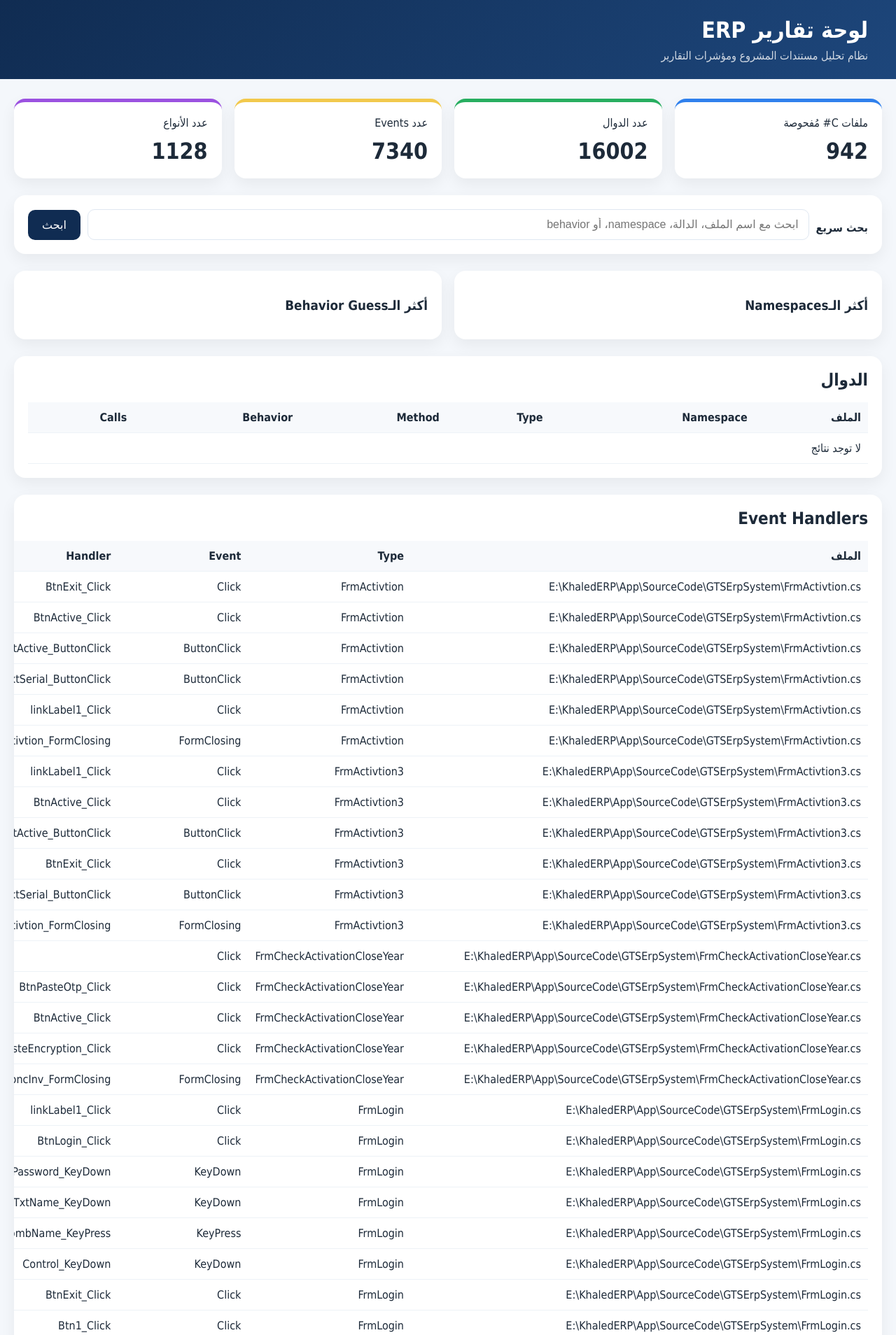
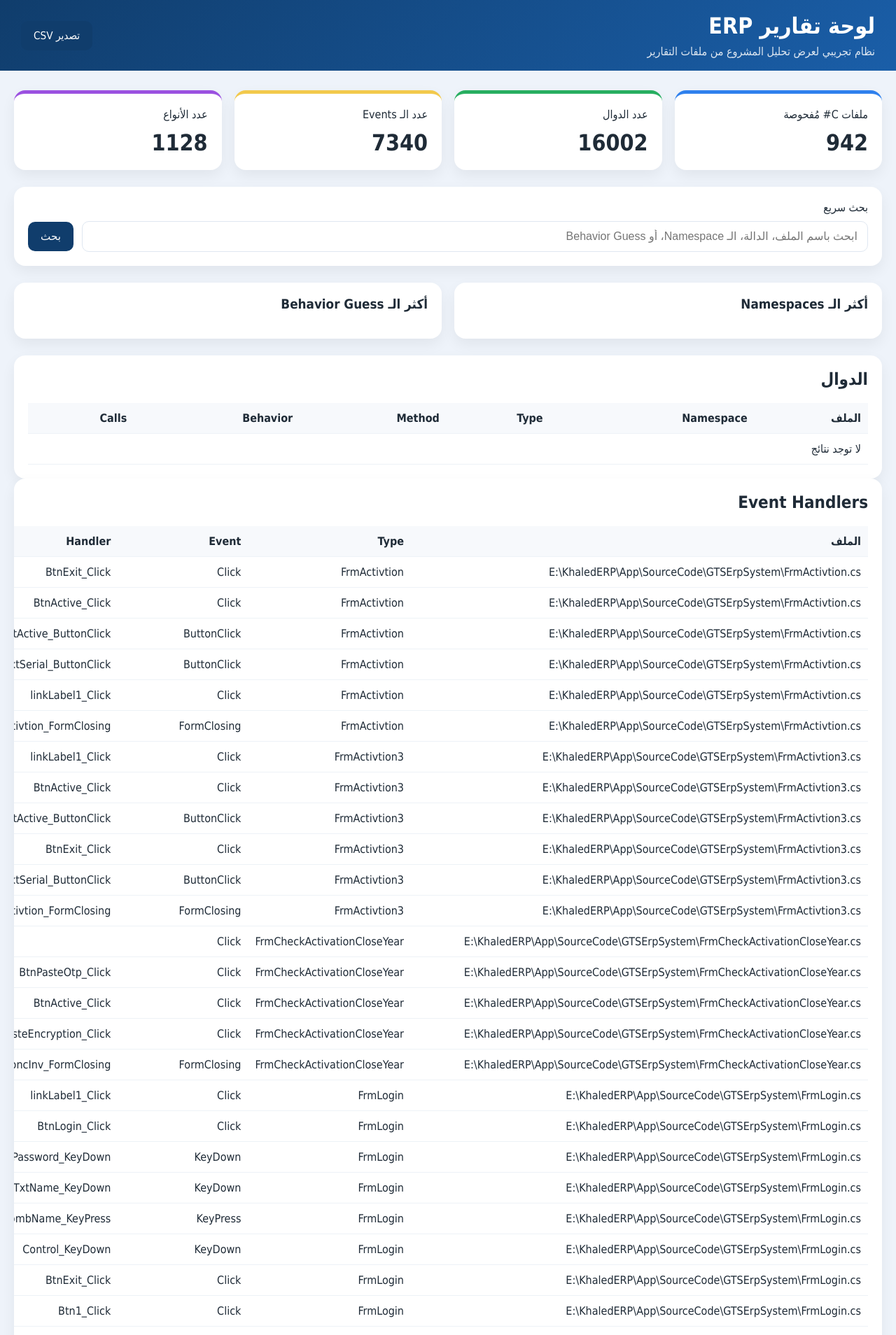
Before and after one commit to a4032262287gmailcom/alsaqr-lanzimat-almuhasabat-10-10-2026, a Flask app: page / in a window 1280 px wide. Shown: the top 1908 px of the page at 70% size. Run offline with Flask 3, Linux system fonts and the light colour scheme.

Commit message:
Build a real ERP reports dashboard in the report-system-prod branch based on the generated analysis files.

```diff
--- a/report-system/app.py
+++ b/report-system/app.py
@@ -1,24 +1,55 @@
-from flask import Flask, render_template, request
+from flask import Flask, render_template, request, send_file
 from pathlib import Path
+from collections import Counter
 import csv
-from collections import Counter
+import io
+import re
 
 app = Flask(__name__)
-REPO_ROOT = Path(__file__).resolve().parents[1]
+
+ROOT_DIR = Path(__file__).resolve().parents[1]
 
 
-def load_function_inventory():
-    inventory_files = sorted(REPO_ROOT.glob('ERP_FunctionInventory_*.csv'))
-    if not inventory_files:
+def find_report_files(pattern: str):
+    matches = sorted(ROOT_DIR.glob(pattern))
+    return matches[0] if matches else None
+
+
+def load_summary():
+    details_file = find_report_files('ERP_FunctionDetails_*.txt')
+    if not details_file:
+        return {}
+
+    text = details_file.read_text(encoding='utf-8-sig')
+    summary = {}
+    patterns = {
+        'files_scanned': r'C# files scanned:\s*(\d+)',
+        'type_declarations': r'Type declarations found:\s*(\d+)',
+        'method_declarations': r'Method declarations found:\s*(\d+)',
+        'event_hookups': r'Event hookup lines found:\s*(\d+)',
+    }
+    for key, pattern in patterns.items():
+        match = re.search(pattern, text, re.IGNORECASE)
+        if match:
+            summary[key] = int(match.group(1))
+    return summary
+
+
+def load_functions():
+    file_path = find_report_files('ERP_FunctionInventory_*.csv')
+    if file_path is None:
         return []
-    path = inventory_files[0]
-    with path.open('r', encoding='utf-8-sig', newline='') as fh:
-        reader = csv.DictReader(fh)
-        rows = []
-        for row in reader:
-            if not row:
+
+    rows = []
+    with file_path.open('r', encoding='utf-8-sig', newline='') as handle:
+        reader = csv.DictReader(handle)
+        for idx, row in enumerate(reader, start=1):
+            if row is None:
                 continue
-            rows.append({
+            if not any((value or '').strip() for value in row.values()):
+                continue
+            clean = {
+                'id': idx,
                 'file': (row.get('File') or '').strip(),
                 'namespace': (row.get('Namespace') or '').strip(),
                 'type': (row.get('Type') or '').strip(),
@@ -30,22 +61,26 @@ def load_function_inventory():
                 'behavior_guess': (row.get('BehaviorGuess') or '').strip(),
                 'calls_found': (row.get('CallsFound') or '').strip(),
                 'code_preview': (row.get('CodePreview') or '').strip(),
-            })
+            }
+            rows.append(clean)
     return rows
 
 
-def load_event_handlers():
-    event_files = sorted(REPO_ROOT.glob('ERP_EventHandlers_*.csv'))
-    if not event_files:
+def load_events():
+    file_path = find_report_files('ERP_EventHandlers_*.csv')
+    if file_path is None:
         return []
-    path = event_files[0]
-    with path.open('r', encoding='utf-8-sig', newline='') as fh:
-        reader = csv.DictReader(fh)
-        rows = []
-        for row in reader:
-            if not row:
+
+    rows = []
+    with file_path.open('r', encoding='utf-8-sig', newline='') as handle:
+        reader = csv.DictReader(handle)
+        for idx, row in enumerate(reader, start=1):
+            if row is None:
                 continue
-            rows.append({
+            if not any((value or '').strip() for value in row.values()):
+                continue
+            clean = {
+                'id': idx,
                 'file': (row.get('File') or '').strip(),
                 'type': (row.get('Type') or '').strip(),
                 'line': (row.get('Line') or '').strip(),
@@ -53,78 +88,110 @@ def load_event_handlers():
                 'event': (row.get('Event') or '').strip(),
                 'handler': (row.get('Handler') or '').strip(),
                 'source_line': (row.get('SourceLine') or '').strip(),
-            })
+            }
+            rows.append(clean)
     return rows
-
-
-def load_function_details_summary():
-    detail_files = sorted(REPO_ROOT.glob('ERP_FunctionDetails_*.txt'))
-    if not detail_files:
-        return {}
-    text = detail_files[0].read_text(encoding='utf-8-sig')
-    summary = {}
-    for key, pattern in {
-        'files_scanned': r'C# files scanned:\s*(\d+)',
-        'type_declarations': r'Type declarations found:\s*(\d+)',
-        'method_declarations': r'Method declarations found:\s*(\d+)',
-        'event_hookups': r'Event hookup lines found:\s*(\d+)',
-    }.items():
-        m = __import__('re').search(pattern, text)
-        if m:
-            summary[key] = int(m.group(1))
-    return summary
 
 
 def filter_rows(rows, query):
     q = (query or '').strip().lower()
     if not q:
         return rows
-    return [
-        row for row in rows
-        if q in str(row.get('file', '')).lower()
-        or q in str(row.get('namespace', '')).lower()
-        or q in str(row.get('type', '')).lower()
-        or q in str(row.get('method', '')).lower()
-        or q in str(row.get('behavior_guess', '')).lower()
-        or q in str(row.get('calls_found', '')).lower()
-        or q in str(row.get('event', '')).lower()
-        or q in str(row.get('handler', '')).lower()
-    ]
+    filtered = []
+    for row in rows:
+        haystack = ' '.join(
+            str(row.get(key, '') or '')
+            for key in row.keys()
+        ).lower()
+        if q in haystack:
+            filtered.append(row)
+    return filtered
 
 
 @app.route('/')
 def index():
-    methods = load_function_inventory()
-    events = load_event_handlers()
-    summary = load_function_details_summary()
+    functions = load_functions()
+    events = load_events()
+    summary = load_summary()
+
     q = request.args.get('q', '').strip()
-    filtered_methods = filter_rows(methods, q)
-    filtered_events = filter_rows(events, q)
+    functions = filter_rows(functions, q)
+    events = filter_rows(events, q)
 
-    namespaces = Counter(row['namespace'] for row in methods if row.get('namespace'))
-    behaviors = Counter(row['behavior_guess'] for row in methods if row.get('behavior_guess'))
+    namespaces = Counter(row.get('namespace', '') for row in functions if row.get('namespace'))
+    behaviors = Counter(row.get('behavior_guess', '') for row in functions if row.get('behavior_guess'))
 
-    overall = {
+    payload = {
         'files_scanned': summary.get('files_scanned', 0),
         'type_declarations': summary.get('type_declarations', 0),
         'method_declarations': summary.get('method_declarations', 0),
         'event_hookups': summary.get('event_hookups', 0),
-        'functions_count': len(methods),
-        'events_count': len(events),
-        'filtered_functions': len(filtered_methods),
-        'filtered_events': len(filtered_events),
+        'functions_count': len(load_functions()),
+        'events_count': len(load_events()),
+        'filtered_functions': len(functions),
+        'filtered_events': len(events),
     }
 
     return render_template(
         'index.html',
-        summary=overall,
-        methods=filtered_methods[:200],
-        events=filtered_events[:200],
-        top_namespaces=namespaces.most_common(10),
-        top_behaviors=behaviors.most_common(10),
+        summary=payload,
+        functions=functions[:200],
+        events=events[:200],
+        top_namespaces=namespaces.most_common(8),
+        top_behaviors=behaviors.most_common(8),
         query=q,
     )
 
 
+@app.route('/function/<int:id>')
+def function_detail(id):
+    function = next((row for row in load_functions() if row.get('id') == id), None)
+    if function is None:
+        return 'غير موجود', 404
+    return render_template('detail.html', function=function)
+
+
+@app.route('/export/functions')
+def export_functions():
+    q = request.args.get('q', '').strip()
+    rows = filter_rows(load_functions(), q)
+
+    output = io.StringIO()
+    writer = csv.writer(output)
+    writer.writerow([
+        'id', 'file', 'namespace', 'type', 'method', 'access', 'return_type',
+        'parameters', 'line', 'behavior_guess', 'calls_found', 'code_preview'
+    ])
+    for row in rows:
+        writer.writerow([
+            row.get('id', ''),
+            row.get('file', ''),
+            row.get('namespace', ''),
+            row.get('type', ''),
+            row.get('method', ''),
+            row.get('access', ''),
+            row.get('return_type', ''),
+            row.get('parameters', ''),
+            row.get('line', ''),
+            row.get('behavior_guess', ''),
+            row.get('calls_found', ''),
+            row.get('code_preview', ''),
+        ])
+
+    binary = output.getvalue().encode('utf-8-sig')
+    buffer = io.BytesIO(binary)
+    return send_file(
+        buffer,
+        mimetype='text/csv',
+        as_attachment=True,
+        download_name='functions_export.csv'
+    )
+
+
+@app.route('/health')
+def health_check():
+    return {'status': 'ok', 'repo_root': str(ROOT_DIR)}, 200
+
+
 if __name__ == '__main__':
     app.run(host='0.0.0.0', port=5000, debug=True)
--- a/report-system/static/style.css
+++ b/report-system/static/style.css
@@ -1,14 +1,23 @@
 body {
     margin: 0;
     font-family: 'Tahoma', sans-serif;
-    background: #f4f7fb;
-    color: #1d2a39;
+    background: #eef3fa;
+    color: #1f2b37;
 }
 
 .topbar {
-    background: linear-gradient(135deg, #102c52, #1d467b);
+    background: linear-gradient(135deg, #103d6c, #1a5ea8);
     color: white;
-    padding: 24px 40px;
+    padding: 18px 30px;
+}
+
+.topbar-inner {
+    max-width: 1400px;
+    margin: 0 auto;
+    display: flex;
+    justify-content: space-between;
+    align-items: center;
+    gap: 20px;
 }
 
 .topbar h1 {
@@ -18,17 +27,18 @@ body {
 
 .topbar p {
     margin: 8px 0 0;
-    opacity: 0.8;
+    opacity: 0.85;
 }
 
 .container {
     max-width: 1400px;
     margin: 28px auto;
-    padding: 0 20px 50px;
+    padding: 0 20px 40px;
 }
 
 .summary-grid,
-.stats-grid {
+.stats-grid,
+.detail-grid {
     display: grid;
     grid-template-columns: repeat(auto-fit, minmax(220px, 1fr));
     gap: 18px;
@@ -38,7 +48,7 @@ body {
 .card {
     background: white;
     border-radius: 16px;
-    box-shadow: 0 8px 22px rgba(0, 0, 0, 0.06);
+    box-shadow: 0 8px 20px rgba(0,0,0,0.06);
     padding: 20px;
 }
 
@@ -48,65 +58,48 @@ body {
     margin-top: 12px;
 }
 
-.accent-blue { border-top: 5px solid #2f80ed; }
-.accent-green { border-top: 5px solid #27ae60; }
-.accent-gold { border-top: 5px solid #f2c94c; }
-.accent-purple { border-top: 5px solid #9b51e0; }
+.blue { border-top: 5px solid #2f80ed; }
+.green { border-top: 5px solid #27ae60; }
+.gold { border-top: 5px solid #f2c94c; }
+.purple { border-top: 5px solid #9b51e0; }
 
 .filters {
     margin-bottom: 24px;
 }
 
-.filters form {
+.search-row {
     display: flex;
-    gap: 10px;
-    flex-wrap: wrap;
-    align-items: end;
+    gap: 12px;
+    align-items: center;
+    margin-top: 10px;
 }
 
-.filters label {
-    display: block;
-    margin-bottom: 8px;
-    font-weight: 600;
-}
-
-.filters input {
+.search-row input {
     flex: 1;
-    min-width: 240px;
+    min-width: 200px;
     padding: 12px 14px;
     border: 1px solid #dfe7f1;
     border-radius: 10px;
     font-size: 1rem;
 }
 
-.filters button {
-    background: #102c52;
-    color: white;
+button, .export-btn, .back-btn {
     border: none;
     border-radius: 10px;
-    padding: 12px 20px;
+    padding: 12px 18px;
+    background: #103d6c;
+    color: white;
+    text-decoration: none;
     cursor: pointer;
-    font-size: 1rem;
+    font-size: 0.95rem;
 }
 
-.stats-grid ul {
-    list-style: none;
-    padding: 0;
-    margin: 16px 0 0;
-}
-
-.stats-grid li {
-    padding: 8px 0;
-    border-bottom: 1px solid #edf2f7;
-}
-
-.table-section {
-    margin-top: 24px;
+.table-card {
     overflow: auto;
 }
 
-.table-section h2 {
-    margin: 0 0 18px;
+h2, h3 {
+    margin-top: 0;
 }
 
 table {
@@ -126,11 +119,39 @@ th {
     background: #f7f9fc;
 }
 
+ul {
+    list-style: none;
+    padding: 0;
+    margin: 0;
+}
+
+li {
+    padding: 8px 0;
+    border-bottom: 1px solid #edf2f7;
+}
+
+.detail-list li {
+    display: flex;
+    flex-wrap: wrap;
+    gap: 8px;
+}
+
+.code-block pre {
+    white-space: pre-wrap;
+    word-break: break-word;
+    background: #0f172a;
+    color: #e5edff;
+    padding: 18px;
+    border-radius: 12px;
+    overflow: auto;
+}
+
 @media (max-width: 700px) {
-    .topbar {
-        padding: 20px 18px;
+    .topbar-inner {
+        flex-direction: column;
+        align-items: flex-start;
     }
     .container {
-        padding: 0 12px 40px;
+        padding: 0 12px 30px;
     }
 }
--- a/report-system/templates/index.html
+++ b/report-system/templates/index.html
@@ -8,43 +8,48 @@
 </head>
 <body>
     <header class="topbar">
-        <div>
-            <h1>لوحة تقارير ERP</h1>
-            <p>نظام تحليل مستندات المشروع ومؤشرات التقارير</p>
+        <div class="topbar-inner">
+            <div>
+                <h1>لوحة تقارير ERP</h1>
+                <p>نظام تجريبي لعرض تحليل المشروع من ملفات التقارير</p>
+            </div>
+            <a class="export-btn" href="{{ url_for('export_functions', q=query) }}">تصدير CSV</a>
         </div>
     </header>
 
     <main class="container">
         <section class="summary-grid">
-            <div class="card accent-blue">
+            <div class="card blue">
                 <span>ملفات C# مُفحوصة</span>
                 <strong>{{ summary.files_scanned }}</strong>
             </div>
-            <div class="card accent-green">
+            <div class="card green">
                 <span>عدد الدوال</span>
                 <strong>{{ summary.method_declarations }}</strong>
             </div>
-            <div class="card accent-gold">
-                <span>عدد Events</span>
+            <div class="card gold">
+                <span>عدد الـ Events</span>
                 <strong>{{ summary.event_hookups }}</strong>
             </div>
-            <div class="card accent-purple">
+            <div class="card purple">
                 <span>عدد الأنواع</span>
                 <strong>{{ summary.type_declarations }}</strong>
             </div>
         </section>
 
-        <section class="filters card">
+        <section class="card filters">
             <form method="get">
                 <label for="q">بحث سريع</label>
-                <input id="q" name="q" value="{{ query }}" placeholder="ابحث مع اسم الملف، الدالة، namespace، أو behavior">
-                <button type="submit">ابحث</button>
+                <div class="search-row">
+                    <input id="q" name="q" value="{{ query }}" placeholder="ابحث باسم الملف، الدالة، الـ Namespace، أو Behavior Guess">
+                    <button type="submit">بحث</button>
+                </div>
             </form>
         </section>
 
         <section class="stats-grid">
             <div class="card">
-                <h3>أكثر الـNamespaces</h3>
+                <h3>أكثر الـ Namespaces</h3>
                 <ul>
                     {% for name, count in top_namespaces %}
                     <li>{{ name or 'غير معروف' }}: {{ count }}</li>
@@ -52,7 +57,7 @@
                 </ul>
             </div>
             <div class="card">
-                <h3>أكثر الـBehavior Guess</h3>
+                <h3>أكثر الـ Behavior Guess</h3>
                 <ul>
                     {% for name, count in top_behaviors %}
                     <li>{{ name or 'غير معروف' }}: {{ count }}</li>
@@ -61,7 +66,7 @@
             </div>
         </section>
 
-        <section class="table-section card">
+        <section class="card table-card">
             <h2>الدوال</h2>
             <table>
                 <thead>
@@ -75,9 +80,9 @@
                     </tr>
                 </thead>
                 <tbody>
-                    {% for row in methods %}
+                    {% for row in functions %}
                     <tr>
-                        <td>{{ row.file }}</td>
+                        <td><a href="{{ url_for('function_detail', id=row.id) }}">{{ row.file }}</a></td>
                         <td>{{ row.namespace }}</td>
                         <td>{{ row.type }}</td>
                         <td>{{ row.method }}</td>
@@ -91,7 +96,7 @@
             </table>
         </section>
 
-        <section class="table-section card">
+        <section class="card table-card">
             <h2>Event Handlers</h2>
             <table>
                 <thead>
```
Also changed, not shown: docker-compose.yml (added, +12 -0 lines), report-system/templates/detail.html (added, +50 -0 lines), report-system/README.md, 1 other file.
